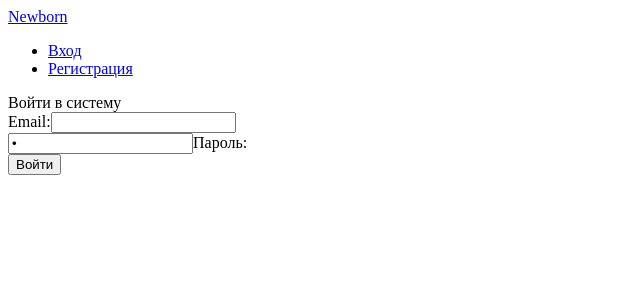
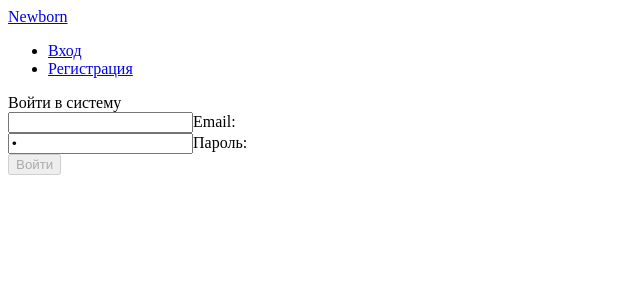
Before and after one commit to gritsevich-andrey/Fish-project-Rest-NodeJs-Angular, an Angular app in the folder client/: page /login in a window 1280 px wide. Shown: the top 300 px of the page, without its empty margins (0-640 px from the left). Built offline with nearby package versions, Linux system fonts and the light colour scheme.

Commit message:
Add validators for login page

```diff
--- a/client/src/app/login/login.component.html
+++ b/client/src/app/login/login.component.html
@@ -5,22 +5,34 @@
   <div class="card-content">
     <span class="card-title">Войти в систему</span>
     <div class="input-field">
+      <input id="email" type="text"
+             formControlName="email"
+             [ngClass]="{invalid: f.email.touched && f.email.invalid}"
+      >
       <label for="email">Email:</label>
-      <input id="email" type="text"
-             formControlName="email">
       <span class="helper-text red-text"
-            *ngIf="f.email.touched && f.email.invalid">Error</span>
+            *ngIf="f.email.touched && f.email.invalid">
+       <span *ngIf="f.email.hasError('required')">Email не должен быть пустым</span>
+       <span *ngIf="f.email.hasError('email')">Введите корректный email</span>
+      </span>
     </div>
     <div class="input-field">
-      <input id="password" type="password" formControlName="password">
+      <input id="password" type="password" formControlName="password"
+             [ngClass]="{invalid: f.password.touched && f.password.invalid}"
+      >
       <label for="password">Пароль:</label>
+      <span class="helper-text red-text"
+            *ngIf="f.password.touched && f.password.invalid">
+       <span *ngIf="f.password.hasError('required')">Пароль не должен быть пустым</span>
+       <span *ngIf="f.password.hasError('minlength')">Пароль должен быть больше 6 символов.</span>
+      </span>
     </div>
   </div>
   <div class="card-action">
     <button
       type="submit"
       class="modal-action btn waves-effect"
-      [disabled]="form.errors?.invalid"
+      [disabled]="form.invalid"
     >Войти
     </button>
   </div>
```
